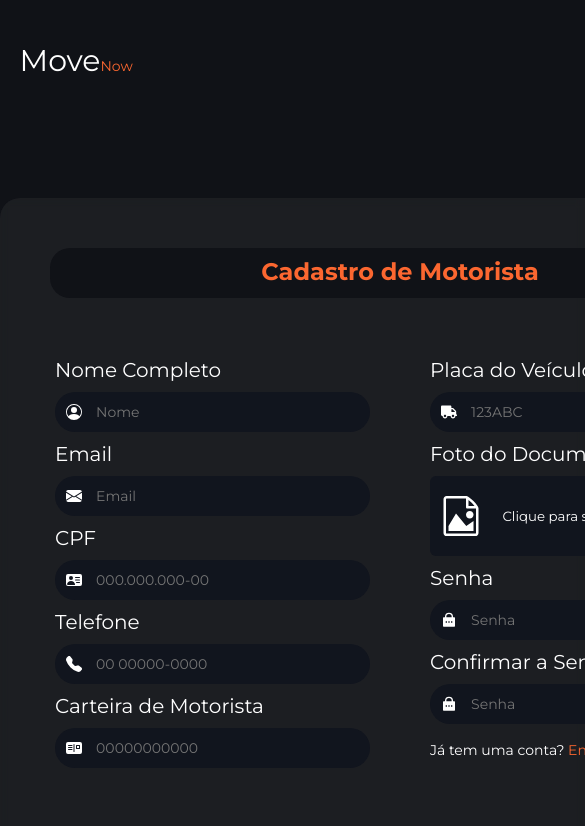
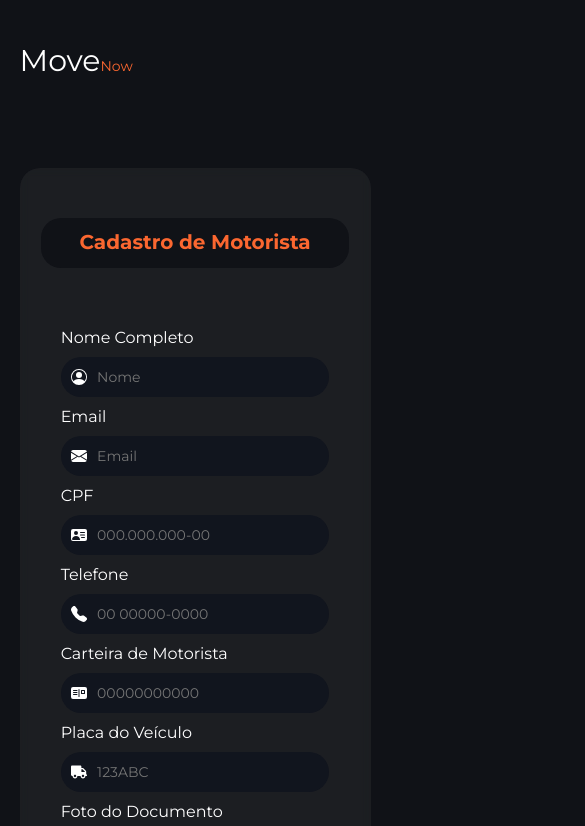
Before and after one commit to Move-Now/MoveNow, a React (Vite) app: page / in a window 390 px wide. Shown: the top 826 px of the page, 585 px wide, since content can reach past the window. Built offline with nearby package versions, Linux system fonts and the light colour scheme.

Commit message:
Página de cadastro Finalizada

```diff
--- a/src/pages/SignUp/styles.css
+++ b/src/pages/SignUp/styles.css
@@ -8,13 +8,14 @@
 }
 
 main {
-    width: 800px;
+    max-width: 800px;
+    width: 90%;
     height: auto;
     background: rgba(255, 255, 255, 0.05);
     backdrop-filter: blur(5px);
     border-radius: 20px;
     padding: 50px 0;
-    margin: 80px auto;
+    margin: 50px auto;
     display: flex;
     flex-direction: column;
     align-items: center;
@@ -65,3 +66,28 @@ a {
     flex-direction: column;
     gap: 10px;
 }
+
+@media screen and (max-width:850px) {
+    form {
+        flex-direction: column;
+        gap: 10px;
+    }
+
+    .column {
+        width: 87.5%;
+        margin: auto;
+    }
+}
+
+/* responsividade de texto */
+
+@media screen and (max-width:500px) {
+    main h2 {
+        font-size: 20px;
+        line-height: 2.4;
+    }
+
+    form label {
+        font-size: 16px;
+    }
+}
```
